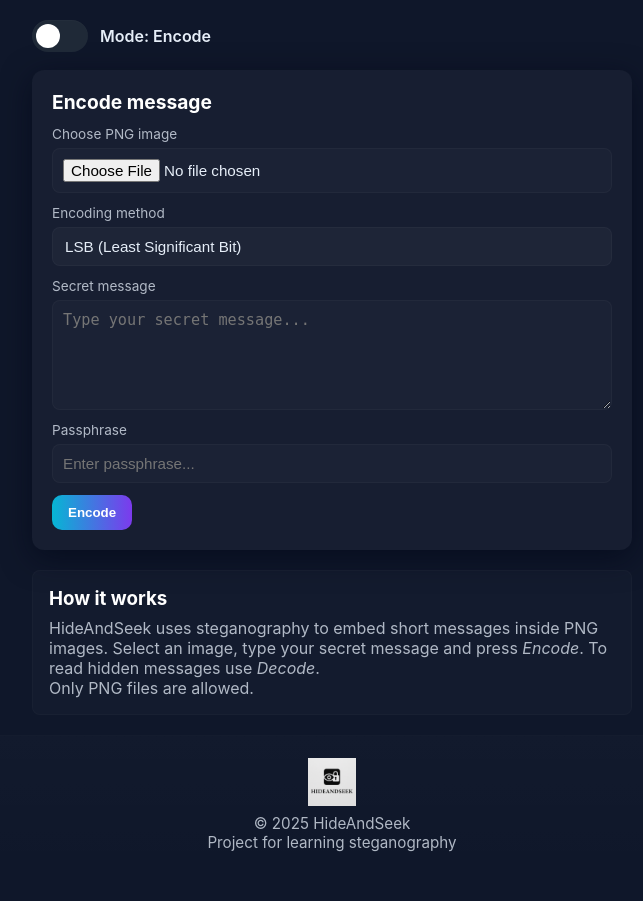
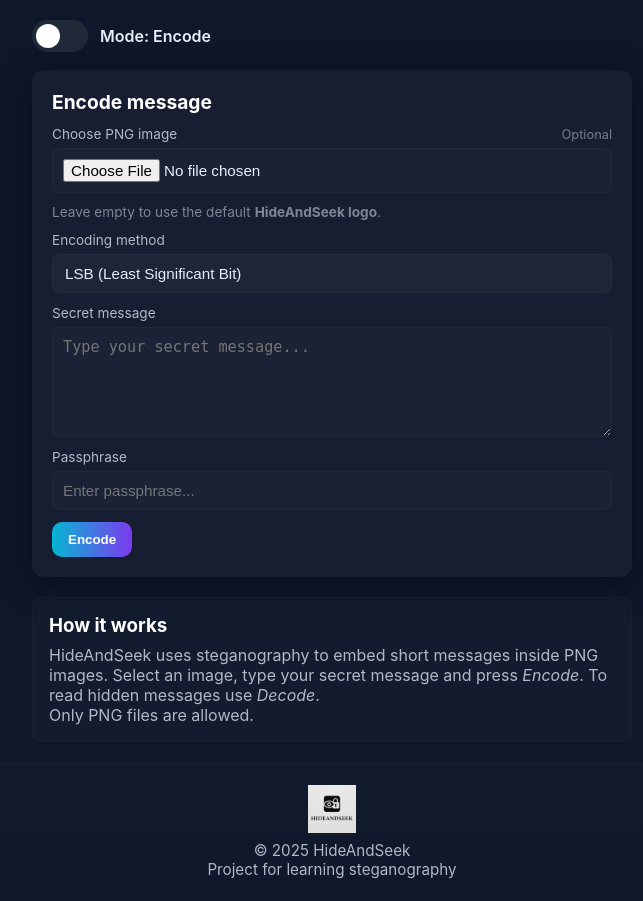
Before and after one commit to MPZC/hideandseek, a Flask app: page / in a window 1280 px wide. Shown: the part 84-985 px from the top of the page, without its empty margins (308-951 px from the left). Before the commit the page ends 936 px from the top, so only its background shows below. Run offline with Flask 3, Linux system fonts and the light colour scheme.

Commit message:
Default logo (#49)
* readme

* readme

* readme

* readme

* Update virtual environment creation command

* Update README to English

Translate README from Polish to English

* Update README

Update README with Docker usage instructions

* Make image selection optional for encoding

```diff
--- a/templates/index.html
+++ b/templates/index.html
@@ -36,8 +36,16 @@
         <form method="POST" enctype="multipart/form-data" class="form">
 
           <label class="field">
-            <span class="label">Choose PNG image</span>
+            <div style="display: flex; justify-content: space-between; align-items: baseline;">
+                <span class="label">Choose PNG image</span>
+                <span class="label" style="font-size: 0.8em; opacity: 0.6;">Optional</span>
+            </div>
+
             <input type="file" name="file" accept=".png">
+
+            <p style="font-size: 0.85rem; color: rgba(230,238,248,0.5); margin-top: 5px;">
+                Leave empty to use the default <strong>HideAndSeek logo</strong>.
+            </p>
           </label>
 
           <label class="field">
```
